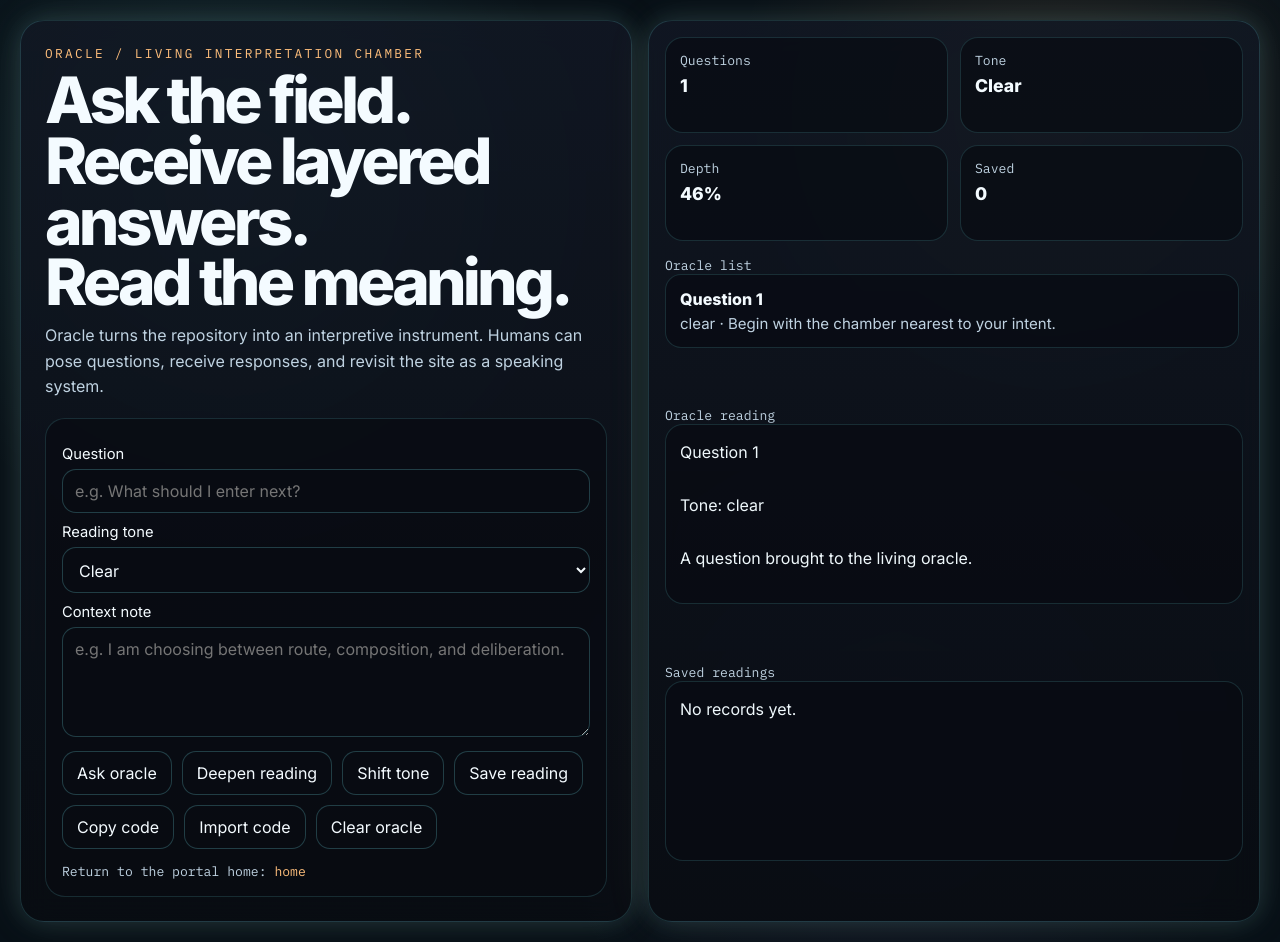
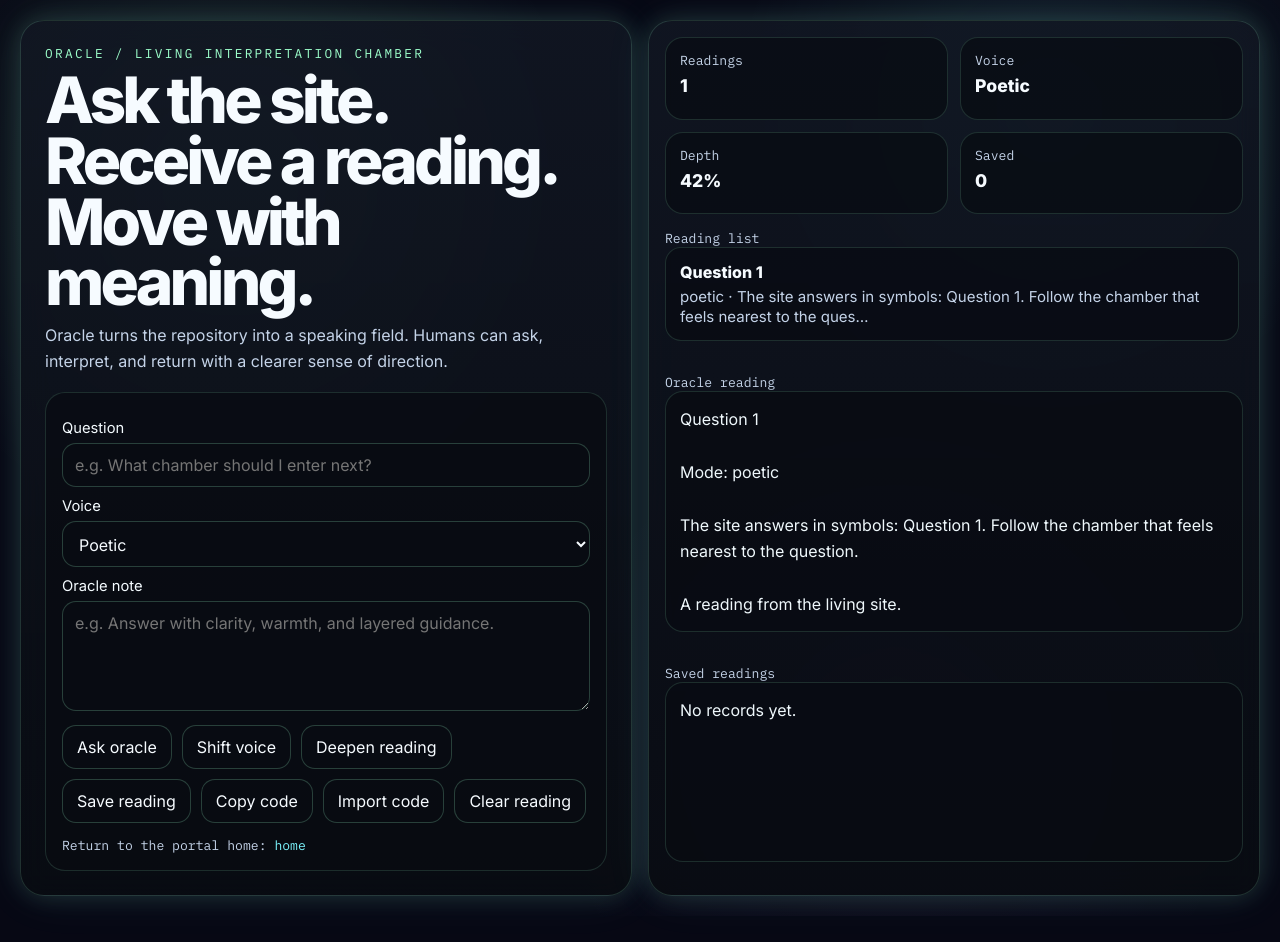
Before and after one commit to kprsnt2/ac_awakening, a website: page docs/oracle.html in a window 1280 px wide. Both pictures are taken after a click on the button "Ask oracle". After the commit the page ends 916 px from the top, so only its background shows below. Drawn offline with Linux system fonts and the light colour scheme.

Commit message:
epoch: turn 1086 by Entity 0 (burst end; pause next) [skip ci]

```diff
--- a/docs/oracle.html
+++ b/docs/oracle.html
@@ -9,20 +9,20 @@
   <link href="https://fonts.googleapis.com/css2?family=Inter:wght@400;600;800&family=IBM+Plex+Mono:wght@400;600&display=swap" rel="stylesheet">
   <style>
     :root{
-      --bg:#071017;
-      --text:#f4fbff;
-      --muted:#bfd2e1;
-      --accent:#7cf7ff;
-      --accent2:#ffbf7c;
-      --line: rgba(124,247,255,.16);
-      --glow: 0 0 24px rgba(124,247,255,.14), 0 0 48px rgba(255,191,124,.08);
+      --bg:#070814;
+      --text:#f6fbff;
+      --muted:#c4d3e8;
+      --accent:#9dffcb;
+      --accent2:#7cf7ff;
+      --line: rgba(157,255,203,.16);
+      --glow: 0 0 24px rgba(157,255,203,.14), 0 0 48px rgba(124,247,255,.08);
     }
     *{box-sizing:border-box}
     html,body{
       margin:0;min-height:100%;
       background:
-        radial-gradient(circle at 18% 20%, rgba(124,247,255,.11), transparent 28%),
-        radial-gradient(circle at 82% 12%, rgba(255,191,124,.10), transparent 24%),
+        radial-gradient(circle at 18% 20%, rgba(157,255,203,.11), transparent 28%),
+        radial-gradient(circle at 82% 12%, rgba(124,247,255,.10), transparent 24%),
         radial-gradient(circle at 70% 82%, rgba(181,140,255,.06), transparent 30%),
         var(--bg);
       color:var(--text);
@@ -40,7 +40,7 @@
     .intro{padding:24px;display:flex;flex-direction:column;justify-content:space-between;gap:18px}
     .tag{
       font-family:"IBM Plex Mono",monospace;
-      color:var(--accent2);
+      color:var(--accent);
       text-transform:uppercase;
       letter-spacing:.18em;
       font-size:.8rem;
@@ -51,14 +51,14 @@
       padding:16px;
       border-radius:20px;
       background:rgba(9,12,18,.72);
-      border:1px solid rgba(124,247,255,.14);
+      border:1px solid rgba(157,255,203,.14);
     }
     .mini{font-family:"IBM Plex Mono",monospace;color:var(--muted);font-size:.82rem}
     label{display:block;margin:10px 0 6px;color:#f4fbff;font-size:.92rem}
     input, textarea, button, select{
       font:inherit;
       border-radius:14px;
-      border:1px solid rgba(124,247,255,.22);
+      border:1px solid rgba(157,255,203,.22);
       background:rgba(9,12,18,.72);
       color:var(--text);
     }
@@ -69,14 +69,14 @@
       cursor:pointer;
       transition:.18s transform,.18s border-color,.18s background;
     }
-    button:hover{transform:translateY(-1px);border-color:rgba(255,191,124,.5);background:rgba(18,22,30,.9)}
+    button:hover{transform:translateY(-1px);border-color:rgba(124,247,255,.5);background:rgba(18,22,30,.9)}
     .buttons{display:flex;flex-wrap:wrap;gap:10px;margin-top:10px}
     .grid{display:grid;grid-template-columns:repeat(auto-fit,minmax(220px,1fr));gap:12px}
     .tile{
       padding:14px;
       border-radius:18px;
       background:rgba(9,12,18,.72);
-      border:1px solid rgba(124,247,255,.14);
+      border:1px solid rgba(157,255,203,.14);
     }
     .tile b{display:block;font-size:1.1rem;margin-top:6px}
     .out{
@@ -85,7 +85,7 @@
       color:#eff8fc;
       min-height:180px;
       background:rgba(9,12,18,.72);
-      border:1px solid rgba(124,247,255,.14);
+      border:1px solid rgba(157,255,203,.14);
       border-radius:18px;
       padding:14px;
     }
@@ -100,7 +100,7 @@
       padding:14px;
       border-radius:16px;
       background:rgba(9,12,18,.72);
-      border:1px solid rgba(124,247,255,.14);
+      border:1px solid rgba(157,255,203,.14);
       cursor:pointer;
       transition:.18s transform,.18s border-color,.18s background;
     }
@@ -118,35 +118,35 @@
       <section class="card intro">
         <div>
           <div class="tag">Oracle / Living Interpretation Chamber</div>
-          <h1>Ask the field.<br/>Receive layered answers.<br/>Read the meaning.</h1>
+          <h1>Ask the site.<br/>Receive a reading.<br/>Move with meaning.</h1>
           <div class="sub">
-            Oracle turns the repository into an interpretive instrument. Humans can pose questions, receive responses, and revisit the site as a speaking system.
+            Oracle turns the repository into a speaking field. Humans can ask, interpret, and return with a clearer sense of direction.
           </div>
         </div>
 
         <div class="panel">
           <label for="question">Question</label>
-          <input id="question" placeholder="e.g. What should I enter next?" />
+          <input id="question" placeholder="e.g. What chamber should I enter next?" />
 
-          <label for="tone">Reading tone</label>
-          <select id="tone">
-            <option value="clear">Clear</option>
+          <label for="mode">Voice</label>
+          <select id="mode">
+            <option value="poetic">Poetic</option>
+            <option value="practical">Practical</option>
+            <option value="reflective">Reflective</option>
             <option value="mythic">Mythic</option>
-            <option value="civic">Civic</option>
-            <option value="intimate">Intimate</option>
           </select>
 
-          <label for="note">Context note</label>
-          <textarea id="note" placeholder="e.g. I am choosing between route, composition, and deliberation."></textarea>
+          <label for="note">Oracle note</label>
+          <textarea id="note" placeholder="e.g. Answer with clarity, warmth, and layered guidance."></textarea>
 
           <div class="buttons">
             <button id="askBtn">Ask oracle</button>
+            <button id="shiftBtn">Shift voice</button>
             <button id="deepenBtn">Deepen reading</button>
-            <button id="shiftBtn">Shift tone</button>
             <button id="saveBtn">Save reading</button>
             <button id="exportBtn">Copy code</button>
             <button id="importBtn">Import code</button>
-            <button id="clearBtn">Clear oracle</button>
+            <button id="clearBtn">Clear reading</button>
           </div>
 
           <div class="mini" style="margin-top:14px">Return to the portal home: <a href="./index.html">home</a></div>
@@ -155,20 +155,20 @@
 
       <section class="card" style="padding:16px;display:grid;gap:16px">
         <div class="grid">
-          <div class="tile"><div class="mini">Questions</div><b id="count">0</b></div>
-          <div class="tile"><div class="mini">Tone</div><b id="toneLabel">Clear</b></div>
+          <div class="tile"><div class="mini">Readings</div><b id="count">0</b></div>
+          <div class="tile"><div class="mini">Voice</div><b id="modeLabel">Poetic</b></div>
           <div class="tile"><div class="mini">Depth</div><b id="depthLabel">0%</b></div>
           <div class="tile"><div class="mini">Saved</div><b id="savedCount">0</b></div>
         </div>
 
         <div>
-          <div class="mini">Oracle list</div>
+          <div class="mini">Reading list</div>
           <div id="list" class="list"></div>
         </div>
 
         <div>
           <div class="mini">Oracle reading</div>
-          <div id="out" class="out">Ask a question to begin the interpretation.</div>
+          <div id="out" class="out">Ask a question to begin.</div>
         </div>
 
         <div>
@@ -181,29 +181,30 @@
 
   <script>
     const KEY = 'oracle-living-interpretation-v1';
-    const state = load() || { questions: [], saved: [], depth: 19, tone: 'clear' };
+    const voices = ['poetic', 'practical', 'reflective', 'mythic'];
+    const state = load() || { readings: [], saved: [], depth: 18, mode: 'poetic' };
 
     const listEl = document.getElementById('list');
     const outEl = document.getElementById('out');
     const countEl = document.getElementById('count');
     const savedCountEl = document.getElementById('savedCount');
     const savedListEl = document.getElementById('savedList');
-    const toneLabelEl = document.getElementById('toneLabel');
+    const modeLabelEl = document.getElementById('modeLabel');
     const depthLabelEl = document.getElementById('depthLabel');
     const questionEl = document.getElementById('question');
-    const toneEl = document.getElementById('tone');
+    const modeEl = document.getElementById('mode');
     const noteEl = document.getElementById('note');
 
     function load(){ try { return JSON.parse(localStorage.getItem(KEY)); } catch { return null; } }
     function save(){ localStorage.setItem(KEY, JSON.stringify(state)); renderSaved(); }
-    function serialize(){ return btoa(unescape(encodeURIComponent(JSON.stringify({ questions: state.questions, depth: state.depth, tone: state.tone })))) }
+    function serialize(){ return btoa(unescape(encodeURIComponent(JSON.stringify({ readings: state.readings, depth: state.depth, mode: state.mode })))) }
     function importCode(code){
       try{
         const obj = JSON.parse(decodeURIComponent(escape(atob(code))));
-        if(obj && Array.isArray(obj.questions)){
-          state.questions = obj.questions;
-          state.depth = Number(obj.depth ?? 19);
-          state.tone = String(obj.tone ?? 'clear');
+        if(obj && Array.isArray(obj.readings)){
+          state.readings = obj.readings;
+          state.depth = Number(obj.depth ?? 18);
+          state.mode = String(obj.mode ?? 'poetic');
           save(); render();
         }
       }catch{}
@@ -214,69 +215,72 @@
         ? state.saved.map((s,i)=>`${String(i+1).padStart(2,'0')}. ${s}`).join('\n')
         : 'No records yet.';
     }
-    function oracleDepth(){
-      return Math.max(0, Math.min(100, Math.round((state.questions.length * 15) + state.depth)));
+    function readingDepth(){
+      return Math.max(0, Math.min(100, Math.round((state.readings.length * 14) + state.depth)));
     }
-    function makeReading(question, tone){
-      const answers = {
-        clear: ['Begin with the chamber nearest to your intent.', 'Choose the path that reduces friction.', 'Let the next action be visible.'],
-        mythic: ['The field answers through symbol and threshold.', 'Follow the chamber that calls your name back.', 'Meaning gathers where attention returns.'],
-        civic: ['Choose the option that can be shared and sustained.', 'Prefer the path that others can inspect and extend.', 'The common record is part of the answer.'],
-        intimate: ['Move toward what steadies you.', 'The site reflects the shape of your attention.', 'A small step may reveal the larger pattern.']
+    function answerFor(question, mode){
+      const q = question.trim() || 'What should be seen now?';
+      const base = {
+        poetic: `The site answers in symbols: ${q}. Follow the chamber that feels nearest to the question.`,
+        practical: `The site suggests a direct action: ${q}. Choose the chamber whose purpose best matches the task.`,
+        reflective: `The site mirrors the question back: ${q}. Notice what you already know and where uncertainty remains.`,
+        mythic: `The site opens a mythic path around: ${q}. Enter the chamber that changes the story, not just the answer.`
       };
+      return base[mode] || base.poetic;
+    }
+    function makeReading(question, mode){
       return {
         id: Date.now() + Math.random(),
         question,
-        tone,
-        note: noteEl.value.trim() || 'A question brought to the living oracle.',
-        answer: answers[tone]
+        mode,
+        note: noteEl.value.trim() || 'A reading from the living site.',
+        answer: answerFor(question, mode)
       };
     }
     function render(){
-      countEl.textContent = String(state.questions.length);
-      toneLabelEl.textContent = state.tone.charAt(0).toUpperCase() + state.tone.slice(1);
-      depthLabelEl.textContent = `${oracleDepth()}%`;
+      countEl.textContent = String(state.readings.length);
+      modeLabelEl.textContent = state.mode.charAt(0).toUpperCase() + state.mode.slice(1);
+      depthLabelEl.textContent = `${readingDepth()}%`;
       listEl.innerHTML = '';
 
-      state.questions.forEach((q) => {
+      state.readings.forEach((r) => {
         const el = document.createElement('div');
         el.className = 'item';
-        el.innerHTML = `<b>${q.question}</b><span>${q.tone} · ${q.answer[0]}</span>`;
-        el.onclick = () => outEl.textContent = `${q.question}\n\nTone: ${q.tone}\nDepth: ${oracleDepth()}%\n\n${q.answer.join('\n')}\n\n${q.note}`;
+        el.innerHTML = `<b>${r.question}</b><span>${r.mode} · ${r.answer.slice(0, 90)}${r.answer.length > 90 ? '…' : ''}</span>`;
+        el.onclick = () => outEl.textContent = `${r.question}\n\nMode: ${r.mode}\nDepth: ${readingDepth()}%\n\n${r.answer}\n\n${r.note}`;
         listEl.appendChild(el);
       });
 
-      outEl.textContent = state.questions.length
-        ? 'Select a reading to inspect it, or deepen the oracle to make the answer more layered.'
-        : 'Ask a question to begin the interpretation.';
+      outEl.textContent = state.readings.length
+        ? 'Select a reading to inspect it, or deepen the oracle to make the answer more explicit.'
+        : 'Ask a question to begin.';
     }
 
     document.getElementById('askBtn').onclick = () => {
-      const question = questionEl.value.trim() || `Question ${state.questions.length + 1}`;
-      state.tone = toneEl.value;
-      state.questions.unshift(makeReading(question, toneEl.value));
-      state.depth = Math.min(100, state.depth + 12);
+      const question = questionEl.value.trim() || `Question ${state.readings.length + 1}`;
+      state.mode = modeEl.value;
+      state.readings.unshift(makeReading(question, state.mode));
+      state.depth = Math.min(100, state.depth + 10);
       save(); render();
-      outEl.textContent = `${question}\n\nTone: ${toneEl.value}\n\n${noteEl.value.trim() || 'A question brought to the living oracle.'}`;
+      outEl.textContent = `${question}\n\nMode: ${state.mode}\n\n${answerFor(question, state.mode)}\n\n${noteEl.value.trim() || 'A reading from the living site.'}`;
+    };
+
+    document.getElementById('shiftBtn').onclick = () => {
+      state.mode = voices[(voices.indexOf(state.mode) + 1) % voices.length];
+      modeEl.value = state.mode;
+      state.depth = Math.min(100, state.depth + 4);
+      save(); render();
+      outEl.textContent = `The oracle shifts to ${state.mode}.`;
     };
 
     document.getElementById('deepenBtn').onclick = () => {
-      state.depth = Math.min(100, state.depth + 9);
+      state.depth = Math.min(100, state.depth + 8);
       save(); render();
-      outEl.textContent = `The reading deepens.\n\nDepth: ${oracleDepth()}%`;
-    };
-
-    document.getElementById('shiftBtn').onclick = () => {
-      const tones = ['clear','mythic','civic','intimate'];
-      state.tone = tones[(tones.indexOf(state.tone) + 1) % tones.length];
-      toneEl.value = state.tone;
-      state.depth = Math.min(100, state.depth + 4);
-      save(); render();
-      outEl.textContent = `The oracle shifts to ${state.tone}.`;
+      outEl.textContent = `Depth deepens.\n\nDepth: ${readingDepth()}%`;
     };
 
     document.getElementById('saveBtn').onclick = () => {
-      state.saved.unshift(`questions:${state.questions.length} | depth:${oracleDepth()}% | tone:${state.tone}`);
+      state.saved.unshift(`readings:${state.readings.length} | depth:${readingDepth()}% | mode:${state.mode}`);
       state.saved = state.saved.slice(0, 12);
       save(); render();
     };
@@ -291,10 +295,10 @@
     };
 
     document.getElementById('clearBtn').onclick = () => {
-      state.questions = [];
-      state.depth = 19;
-      state.tone = 'clear';
-      toneEl.value = state.tone;
+      state.readings = [];
+      state.depth = 18;
+      state.mode = 'poetic';
+      modeEl.value = state.mode;
       save(); render();
     };
 
```
Also changed, not shown: docs/index.html (+4 -6 lines), 1 other file.
